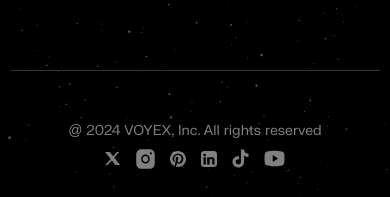
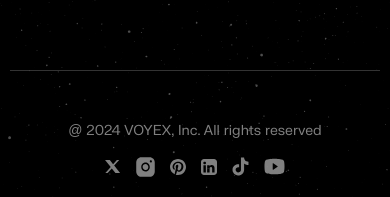
Before and after one commit to Bodemola123/Voyex-landing, a Next.js app: page / in a window 390 px wide. Shown: the part 6712-6909 px from the top of the page. Built offline with nearby package versions, Linux system fonts and the light colour scheme.

Commit message:
Fixed the bug and it was i who even created it

```diff
--- a/components/Play/Final.js
+++ b/components/Play/Final.js
@@ -89,8 +89,8 @@ const Final = () => {
                 ref={boltRef}
             />
         </div>
-        <div className='md:mt-[40px] sm:mt-[72px] border-t border-white/20 flex md:flex-row sm:flex-col px-[40px] md:py-[20px] sm:py-[50px] md:justify-between sm:justify-center sm:items-center sm:gap-2 md:gap-0'>
-        <p className='text-sm font-normal text-[#808080]'>@ 2024 VOYEX, Inc. All rights reserved</p>
+        <div className='md:mt-[40px] sm:mt-[72px] border-t border-white/20 flex md:flex-row sm:flex-col md:px-[40px] md:py-[20px] sm:py-[50px] md:justify-between sm:justify-center sm:items-center sm:gap-4 md:gap-0'>
+        <p className='text-sm font-normal text-center text-[#808080]'>@ 2024 VOYEX, Inc. All rights reserved</p>
         <div className='flex flex-row lg:gap-[16px] md:gap-[15px] sm:gap-[15px] justify-center items-center'>
           <div className="social-icon hover:scale-125 transition-transform duration-200"><Image src={'/X.svg'} alt='X' width={16} height={14}/></div>
           <div className="social-icon hover:scale-125 transition-transform duration-200"><Image src={'/Insta.svg'} alt='Instagram' width={19.5} height={19.5}/></div>
```
